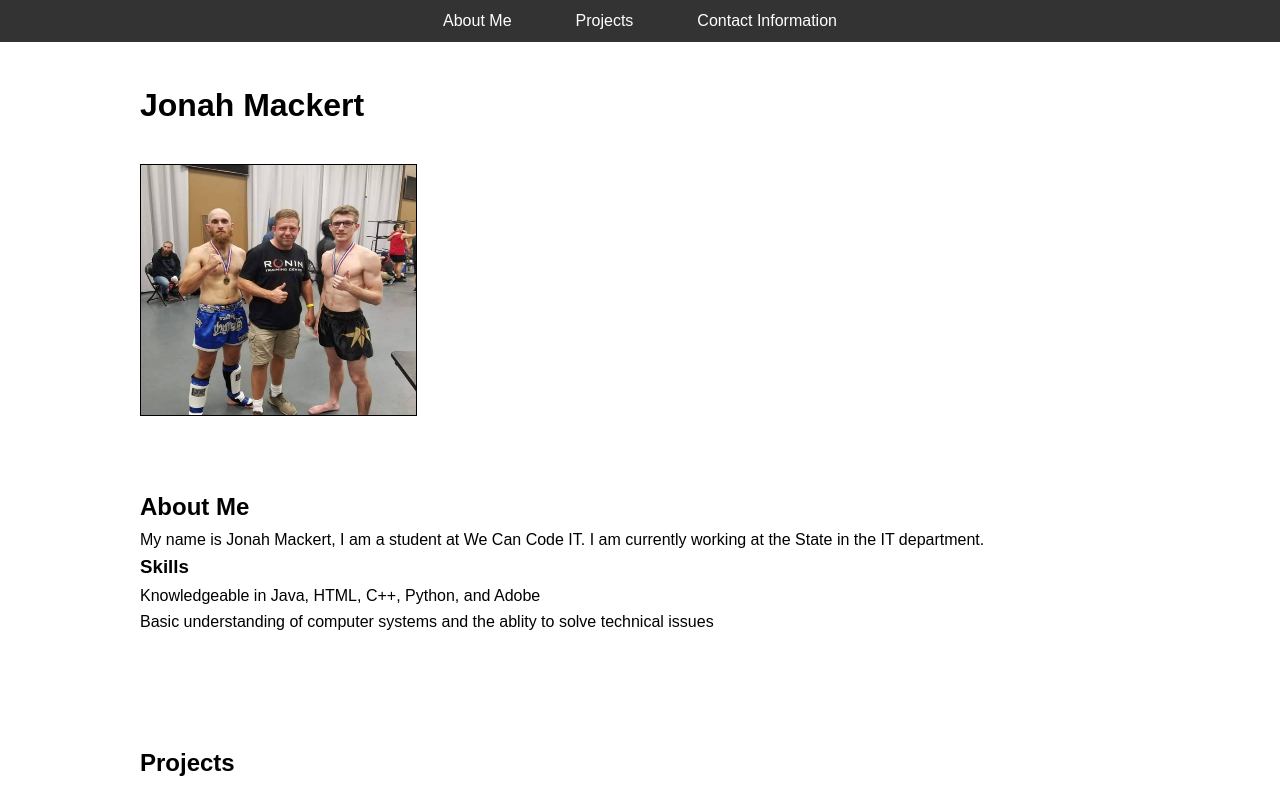
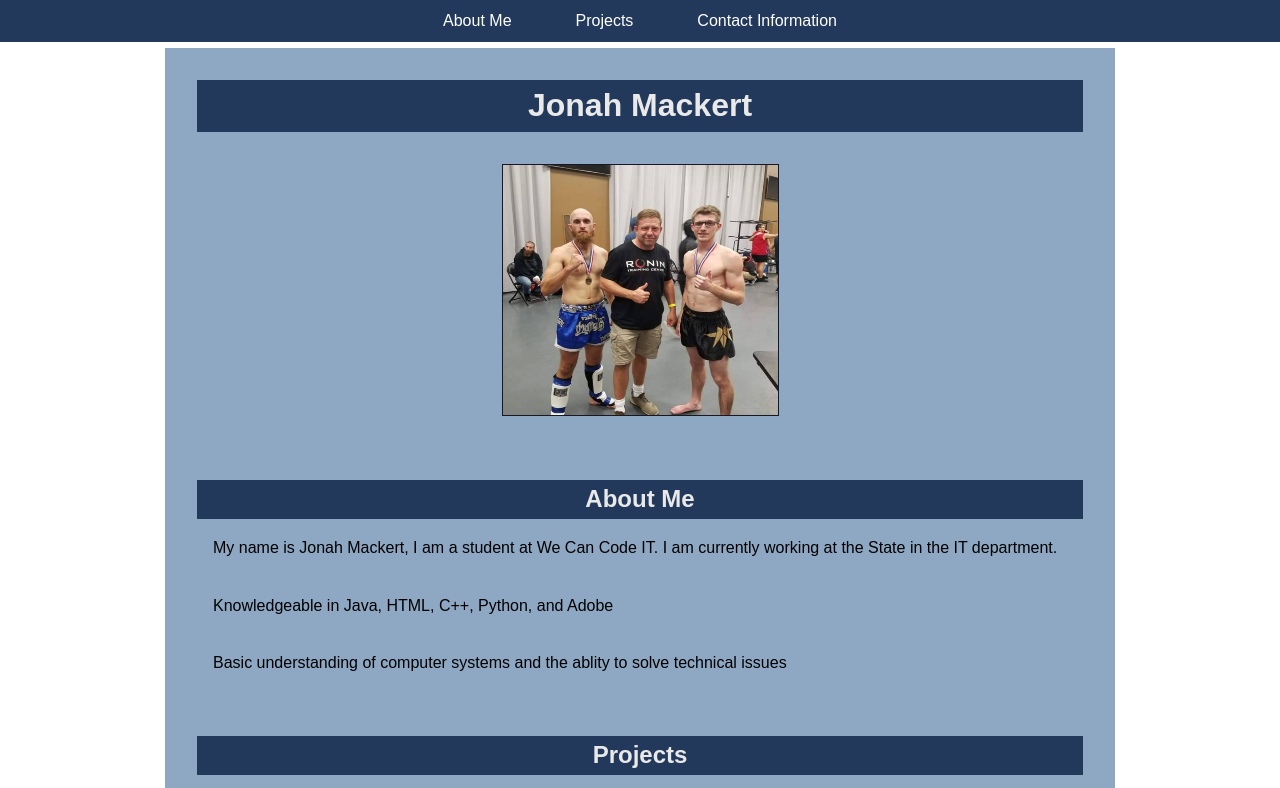
Before and after one commit to jmackert/jmackert.github.io, a plain HTML site: page portfolio-html/index.html in a window 1280 px wide. Shown: the top 788 px of the page. Drawn offline with Linux system fonts and the light colour scheme.

Commit message:
added color to the webpage and centered text

```diff
--- a/portfolio-html/index.html
+++ b/portfolio-html/index.html
@@ -21,11 +21,10 @@
     </header>
 
     <main>
-        <img src="./images/photoOfMe.jpg">
+        <img id="photoOfMe" src="./images/photoOfMe.jpg">
         <section id="aboutMe">
             <h2>About Me</h2>
             <p>My name is Jonah Mackert, I am a student at We Can Code IT. I am currently working at the State in the IT department.</p>
-            <h3>Skills</h3>
             <p>Knowledgeable in Java, HTML, C++, Python, and Adobe</p>
             <p>Basic understanding of computer systems and the ablity to solve technical issues</p>
         </section>
--- a/portfolio-html/style.css
+++ b/portfolio-html/style.css
@@ -9,19 +9,47 @@
 html{
     font-size: 16px;
     margin-top: 3rem;
+    --eerie-black: #161925;
+    --japanese-indigo: #23395B;
+    --queen-blue: #406E8E;
+    --pewter-blue: #8EA8C3;
+    --aero-blue: #CBF7ED;
 }
 
-main img{
+#photoOfMe{
     width: 275px;
     height: 250px;
-    border: 1px solid black;
+    border: 1px solid var(--eerie-black);
+    margin: 0 2rem;
+    display:block;
+    margin-left: auto;
+    margin-right: auto;
+}
+
+#aboutMe p{
+    padding: 1rem 1rem;
+}
+
+#contactInformation li{
+    display:flex;
+    margin: 1.5rem auto;
+    justify-content: center;
 }
 
 header,
 main,
 footer{
     margin: 0 auto;
-    max-width: 1000px;
+    max-width: 950px;
+    background-color: var(--pewter-blue)
+
+}
+
+h2{
+    background-color: var(--japanese-indigo);
+    color:rgb(233, 233, 233);
+    display:flex;
+    justify-content: center;
 }
 
 nav{
@@ -34,7 +62,7 @@ nav{
     flex-flow: row;
     justify-content: center;
     flex-wrap: wrap;
-    background: #333;
+    background-color: var(--japanese-indigo);
 }
 
 nav a{
@@ -44,7 +72,7 @@ nav a{
 }
 
 nav a:hover{
-    background:#777;
+    background-color: var(--queen-blue);
     box-shadow: 0 12px 16px 0 rgba(0,0,0,0.24), 0 17px 50px 0 rgba(0,0,0,0.19);
 }
 
@@ -52,8 +80,16 @@ header{
     padding: 2rem 0;
 }
 
+header h1{
+    margin: auto 2rem;
+    background-color: var(--japanese-indigo);
+    color:rgb(233, 233, 233);
+    display:flex;
+    justify-content: center;
+}
+
 section{
-    margin: 1rem 0;
+    margin: 1rem 2rem;
     padding-top: 3rem;
     min-height: 15rem;
 }
@@ -69,6 +105,10 @@ section > p{
     grid-column-gap: 1em;
 }
 
+div h2{
+    margin: 0 2rem;
+}
+
 #projects article{
     background: #ccc;
     padding: 1rem;
@@ -76,7 +116,7 @@ section > p{
 
 #projects article img{
     width: 100%;
-    border: 1px solid black;
+    border: 1px solid var(--eerie-black);
     transition: transform .2s;
 }
 
@@ -85,6 +125,6 @@ section > p{
 }
 
 footer{
-    background: #333;
-    padding: 0.5rem 2rem;
+    background-color: var(--japanese-indigo);
+    padding: 1rem 1rem;
 }
```
